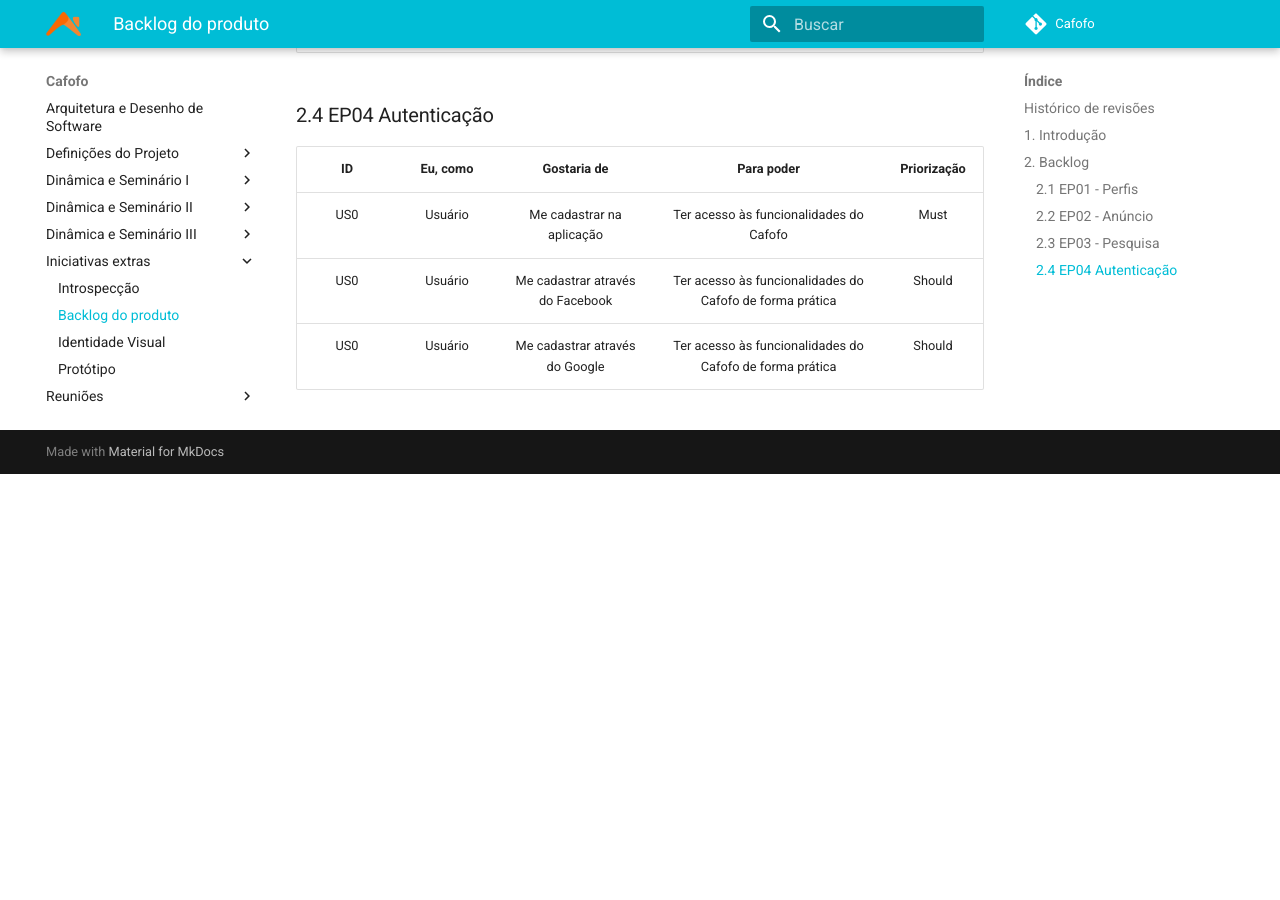
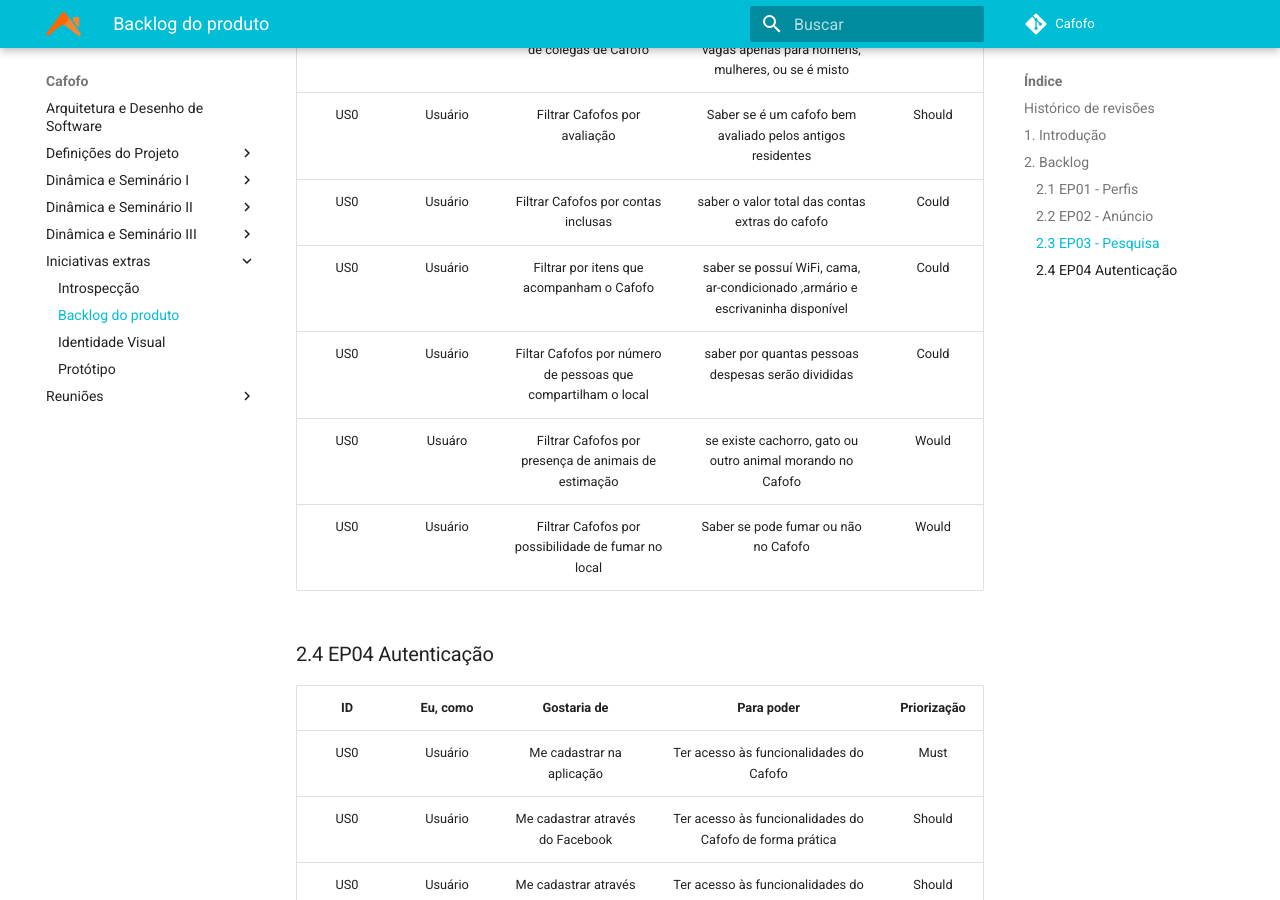
Before and after one commit to desenho-2019/Wiki, an MkDocs documentation site: the page built from docs/Iniciativas extras/backlog.md, in a window 1280 px wide and 900 px high, scrolled down 2111 px. Built offline with MkDocs 1.6.1 and Material for MkDocs 9.7.7, drawn with Linux system fonts in a browser that asks for light colours; before the commit the page ends 2585 px from its top, so only the background shows below that; some of the changed text lies outside the part shown.

Commit message:
adicionando histórias de usuário ao backlog

```diff
--- a/docs/Iniciativas extras/backlog.md
+++ b/docs/Iniciativas extras/backlog.md
@@ -6,6 +6,7 @@
 |25/09/2019|0.1| Iniciando o documento e adicionando histórias de usuário|André Lucas|
 | 25/09/2019 | 0.2 | Adicionando histórias de usuário do EP02 | Weiller Fernandes |
 | 25/09/2019 | 0.3 | Adicionando histórias de usuário do EP03 | Caio César Beleza |
+| 25/09/2019 | 0.3 | Adicionando histórias de usuário do EP03 | João Gabriel |
 
 ## 1. Introdução
 
@@ -23,7 +24,8 @@
 | ID | Eu, como | Gostaria de | Para poder | Priorização |
 | :---: | :---: | :---: | :---: | :---: |
 | US0 | Usuário | Anunciar uma vaga de Cafofo | Achar pessoa interessada em alugá-lo | Must |
-| US0 | Usuário | Adicionar dados ao anúncio do Cafofo (Descrição, preço, localidade, etc) | Fornecer mais detalhes sobre o Cafofo | Must |
+| US0 | Usuário | Adicionar dados ao anúncio do Cafofo (Descrição, preço, localidade, itens inclusos, despesas, etc) | Fornecer mais detalhes sobre o Cafofo | Must |
+| US0 | Usuário | Adicionar regras ao anúncio do Cafofo (se é permitido animais, se é permitido fumar etc) | Fornecer mais detalhes sobre o Cafofo | Must |
 | US0 | Usuário | Alterar os dados do Cafofo | Editar alguma informação que esteja errada ou desatualizada | Must |
 | US0 | Usuário | Adicionar fotos ao anúncio do Cafofo | Mostrar como é o ambiente do meu Cafofo | Should |
 | US0 | Usuário | Excluir fotos do anúncio do Cafofo | Deixar de exibir uma determinada imagem do meu Cafofo | Should |
@@ -40,6 +42,11 @@
 | US0 | Usuário | Filtrar Cafofos por gênero de colegas de Cafofo | Saber se o cafofo oferece vagas apenas para homens, mulheres, ou se é misto  | Should |
 | US0 | Usuário | Filtrar Cafofos por avaliação | Saber se é um cafofo bem avaliado pelos antigos residentes | Should |
 | US0 | Usuário | Filtrar Cafofos por contas inclusas | saber o valor total das contas extras do cafofo | Could |
+| US0 | Usuário | Filtrar  por itens que acompanham o Cafofo | saber se possuí WiFi, cama, ar-condicionado ,armário e escrivaninha disponível| Could |
+| US0 | Usuário | Filtar Cafofos por número de pessoas que compartilham o local|  saber por quantas pessoas despesas serão divididas |Could |
+| US0 | Usuáro | Filtrar Cafofos por presença de animais de estimação | se existe cachorro, gato ou outro animal morando no Cafofo | Would |
+| US0 | Usuário | Filtrar Cafofos por possibilidade de fumar no local | Saber se pode fumar ou não no Cafofo| Would|
+
 
 
 ### 2.4 EP04 Autenticação
```
